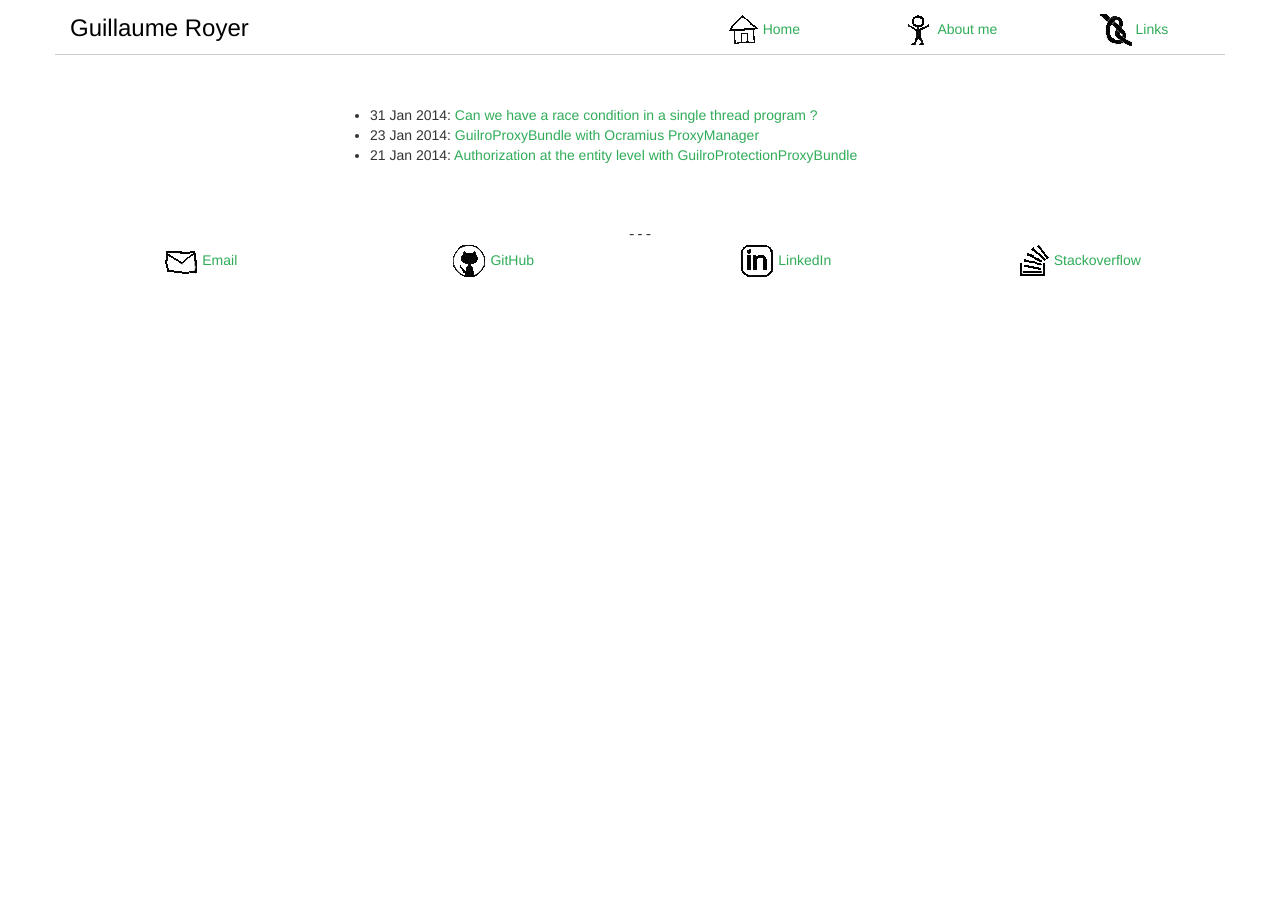
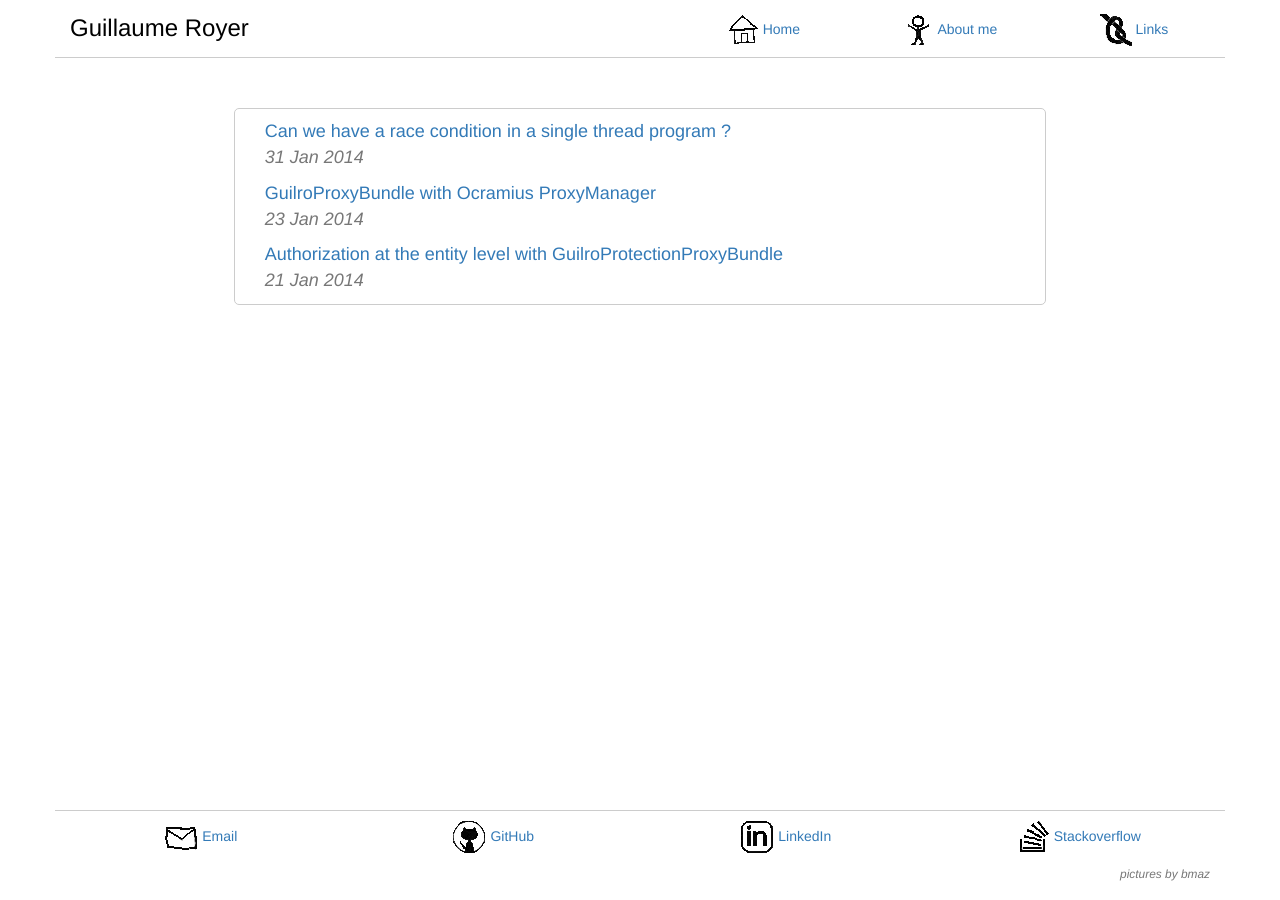
Before and after one commit to jillro/guilro.github.io, a Jekyll site: the page built from index.html, in a window 1280 px wide. Built offline with Jekyll 4.4.1, drawn with Linux system fonts in a browser that asks for light colours; nearby versions of some CDN libraries; Markdown is read by kramdown in place of the engine named in the settings.

Commit message:
layout homepage
commit précédent + sticky footer

```diff
--- a/_layouts/default.html
+++ b/_layouts/default.html
@@ -8,13 +8,12 @@
 
         <!-- syntax highlighting CSS -->
         <link rel="stylesheet" href="/css/syntax.css">
-        <link rel="stylesheet" href="/css/bootstrap.min.css">
+        <link rel="stylesheet" href="//netdna.bootstrapcdn.com/bootstrap/3.1.1/css/bootstrap.min.css">
         <link rel="stylesheet" href="/css/main.css">
-	{%if page.url == '/index.html' %}<link rel="stylesheet" href="/css/index.css">{% endif %}
     </head>
     <body>
 
-        <div class="container">
+        <div class="container" id="page-container">
 
             <div class="row" id="header">
                 <div class="col-md-6" id="brand">
@@ -40,7 +39,8 @@
                      {{ content }}
                 </div>
             </div>
-
+        </div>
+        <div class="container" id="footer-container">
             <div class="row" id="footer">
                 <div class="col-md-3 contact">
                     <p>
@@ -69,6 +69,11 @@
                             <img src="/images/logostackoverflow.png" alt="Stackoverflow">Stackoverflow
                         </a>
                     </p>
+                    <p class="text-right text-muted">
+                        <small>
+                            <em>pictures by bmaz</em>
+                        </small>
+                    </p>
                 </div>
             </div>
         </div>
--- a/css/main.css
+++ b/css/main.css
@@ -1,3 +1,21 @@
+html, body {
+    height: 100%;
+}
+
+#page-container {
+    min-height: 100%;
+    margin-bottom: -90px;
+}
+
+#page-container:after {
+    content: "";
+    display: block;
+}
+
+#footer-container, #page-container:after {
+    height: 90px;
+}
+
 #brand {
     padding-bottom: 3px;
 }
@@ -41,21 +59,30 @@
     text-align: justify;
 }
 
-.post p {
-    text-indent:20px;
+#postsList {
+    font-size: large;
 }
 
-#content #comments #sorry {
+#postsList {
+    padding-top: 10px;
+    padding-left: 30px;
+    background-color: white;
+    border: 1px solid #CCC;
+    border-radius: 5px;
+}
+
+.post p {
+    text-indent: 10px;
 }
 
 #header {
     border-bottom: 1px solid #CCC;
+    padding-bottom: 3px;
 }
 
-#footer:before {
-    content:"---";
-    margin:auto;
-    font-family:monospace;
+#footer {
+    padding-top: 10px;
+    border-top: 1px solid #CCC;
 }
 
 .contact {
--- a/index.html
+++ b/index.html
@@ -4,11 +4,14 @@ title: Blog Posts
 ---
 
 <div class="row">
-    <div class="col-md-8 col-md-offset-2" id="postsList">
-        <ul>
-            {% for post in site.posts %}
-                  <li><span>{{ post.date | date_to_string }}</span>: <a href="{{ post.url }}">{{ post.title }}</a></li>
-            {% endfor %}
-        </ul>
+    <div class="col-md-10 col-md-offset-1" id="postsList">
+        {% for post in site.posts %}
+            <p>
+                <a href="{{ post.url }}">{{ post.title }}</a> <br>
+                <span class="text-muted">
+                    <em>{{ post.date | date_to_string }}</em>
+                </span>
+            </p>
+        {% endfor %}
     </div>
 </div>
```
